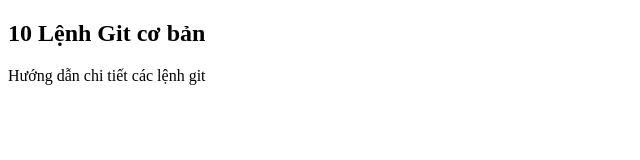
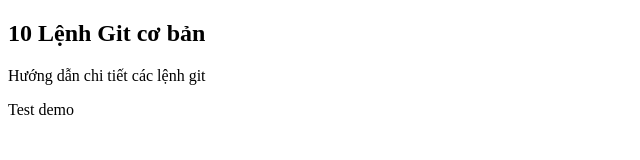
Before and after one commit to luongtuanvy/GitDemo, a plain HTML site: page index.html in a window 1280 px wide. Shown: the full height of the page, 0-640 px from the left. Drawn offline with Linux system fonts and the light colour scheme.

Commit message:
Add span

```diff
--- a/index.html
+++ b/index.html
@@ -11,6 +11,7 @@
 <body>
     <h2>10 Lệnh Git cơ bản </h2>
     <p>Hướng dẫn chi tiết các lệnh git</p>
+    <span>Test demo</span>
 </body>
 
 </html>
```
